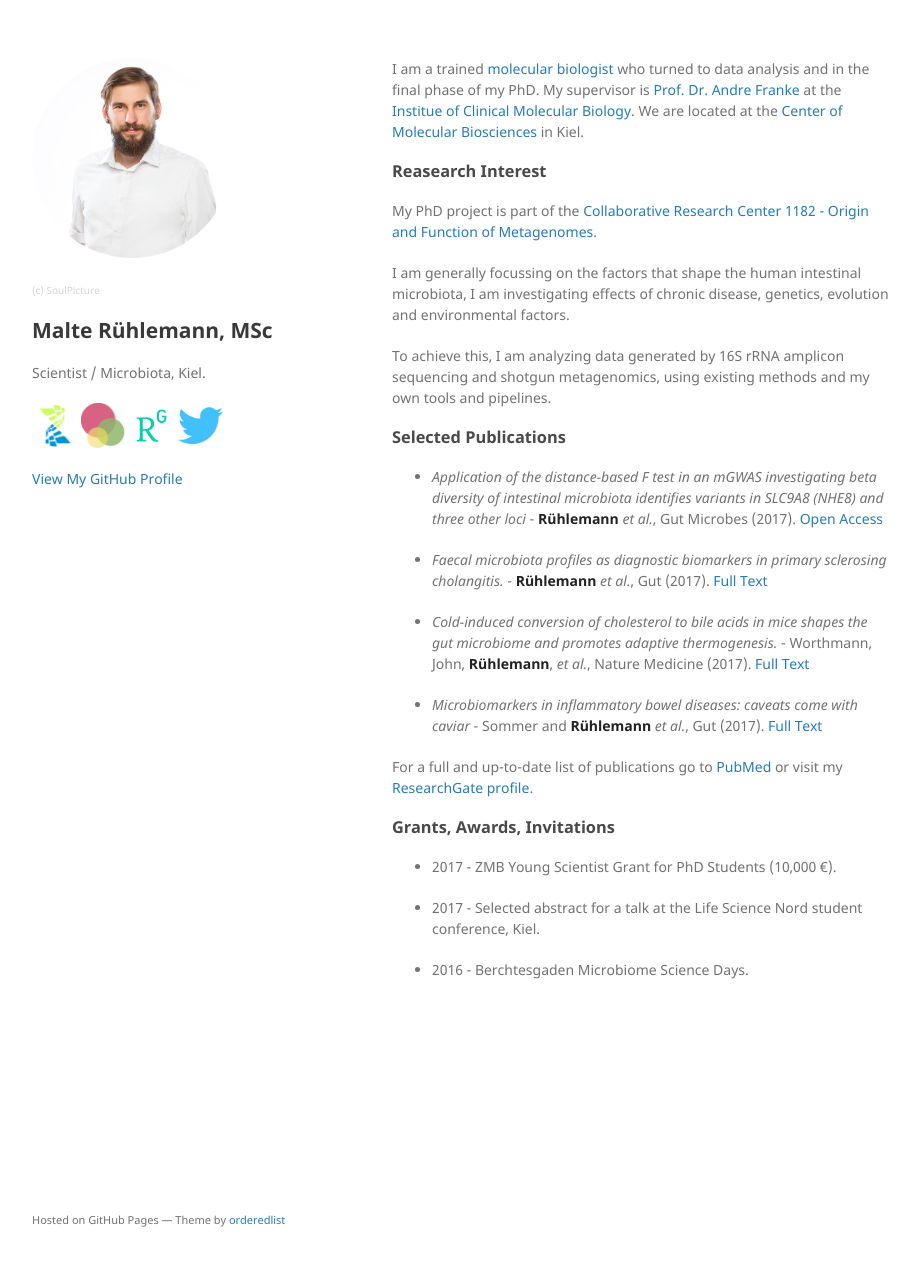
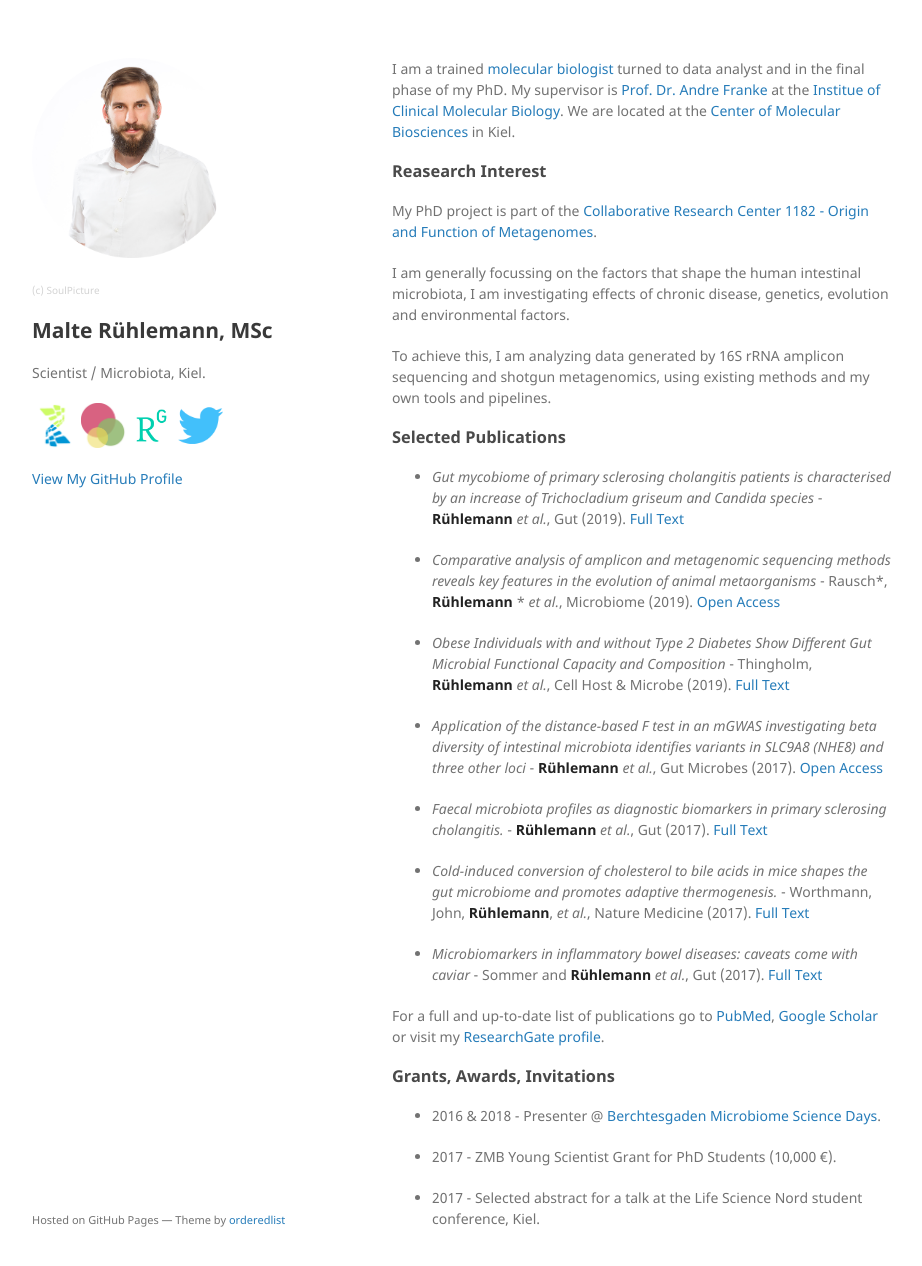
Before and after one commit to mruehlemann/mruehlemann.github.io, a Jekyll site: the page built from index.md, in a window 1280 px wide and 1299 px high. Shown: the top 1266 px of the window, without its empty margins (178-1100 px from the left). Built offline with Jekyll 4.4.1, drawn with Linux system fonts in a browser that asks for light colours.

Commit message:
Update index.md

```diff
--- a/index.md
+++ b/index.md
@@ -2,7 +2,7 @@
 layout: default
 ---
 
-I am a trained [molecular biologist](http://www.medlife.uni-kiel.de/en?set_language=en) who turned to data analysis and in the final phase of my PhD. My supervisor is
+I am a trained [molecular biologist](http://www.medlife.uni-kiel.de/en?set_language=en) turned to data analyst and in the final phase of my PhD. My supervisor is
 [Prof. Dr. Andre Franke](http://www.ikmb.uni-kiel.de/research/genetics-bioinformatics) at the [Institue of Clinical Molecular Biology](http://www.ikmb.uni-kiel.de).
 We are located at the [Center of Molecular Biosciences](http://www.zmb.uni-kiel.de) in Kiel.
 
@@ -15,6 +15,12 @@ I am generally focussing on the factors that shape the human intestinal microbio
 To achieve this, I am analyzing data generated by 16S rRNA amplicon sequencing and shotgun metagenomics, using existing methods and my own tools and pipelines.
 
 ### [](#SP)Selected Publications
+* _Gut mycobiome of primary sclerosing cholangitis patients is characterised by an increase of Trichocladium griseum and Candida species_ - **Rühlemann** _et al._, Gut (2019). [Full Text](https://gut.bmj.com/content/early/2019/10/25/gutjnl-2019-320008)
+
+* _Comparative analysis of amplicon and metagenomic sequencing methods reveals key features in the evolution of animal metaorganisms_ - Rausch*, **Rühlemann** * _et al._, Microbiome (2019). [Open Access]( https://microbiomejournal.biomedcentral.com/articles/10.1186/s40168-019-0743-1)
+
+* _Obese Individuals with and without Type 2 Diabetes Show Different Gut Microbial Functional Capacity and Composition_ - Thingholm, **Rühlemann** _et al._, Cell Host & Microbe (2019). [Full Text](https://www.sciencedirect.com/science/article/abs/pii/S1931312819303488)
+
 *	_Application of the distance-based F test in an mGWAS investigating beta diversity of intestinal microbiota identifies variants in SLC9A8 (NHE8) and three other loci_ - **Rühlemann** _et al._, Gut Microbes (2017). [Open Access](http://www.tandfonline.com/doi/full/10.1080/19490976.2017.1356979)
 
 *	_Faecal microbiota profiles as diagnostic biomarkers in primary sclerosing cholangitis._ - **Rühlemann** _et al._, Gut (2017). [Full Text](http://gut.bmj.com/content/66/4/753.long)
@@ -23,11 +29,11 @@ To achieve this, I am analyzing data generated by 16S rRNA amplicon sequencing a
 
 *	_Microbiomarkers in inflammatory bowel diseases: caveats come with caviar_ - Sommer and **Rühlemann** _et al._, Gut (2017). [Full Text](http://gut.bmj.com/content/66/10/1734.long)
 
-For a full and up-to-date list of publications go to [PubMed](https://www.ncbi.nlm.nih.gov/pubmed/?term=Rühlemann%20MC%5BAuthor%5D&cauthor=true&cauthor_uid=28816579) or visit my [ResearchGate profile](http://www.researchgate.net/profile/Malte_Ruehlemann).
+For a full and up-to-date list of publications go to [PubMed](https://www.ncbi.nlm.nih.gov/pubmed/?term=Rühlemann%20MC%5BAuthor%5D&cauthor=true&cauthor_uid=28816579), [Google Scholar](https://scholar.google.de/citations?user=nT-lX-8AAAAJ) or visit my [ResearchGate profile](http://www.researchgate.net/profile/Malte_Ruehlemann).
 
 ### [](#GAI)Grants, Awards, Invitations
+* 2016 & 2018 - Presenter @ [Berchtesgaden Microbiome Science Days](www.bmsd.science).
+
 *	2017 - ZMB Young Scientist Grant for PhD Students (10,000 €).
 
 *	2017 - Selected abstract for a talk at the Life Science Nord student conference, Kiel.
-
-*	2016 - Berchtesgaden Microbiome Science Days.
```
